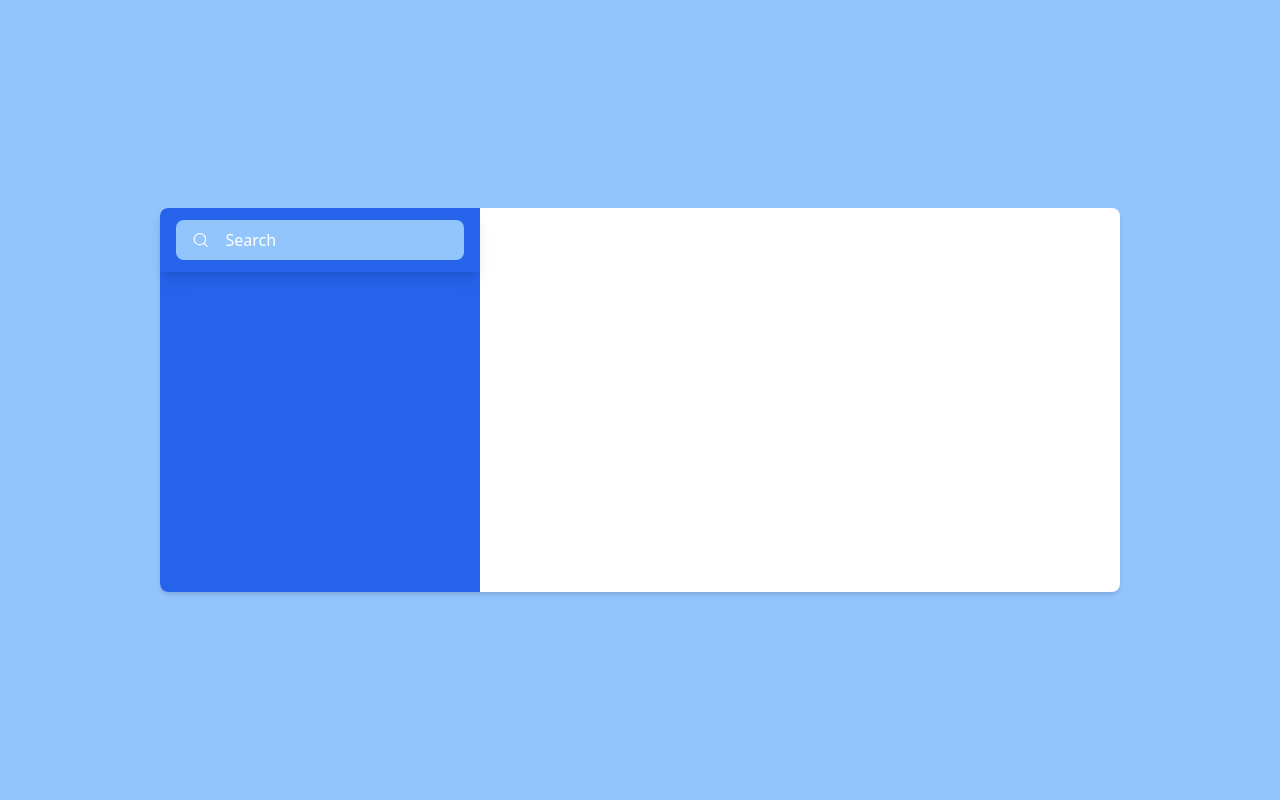
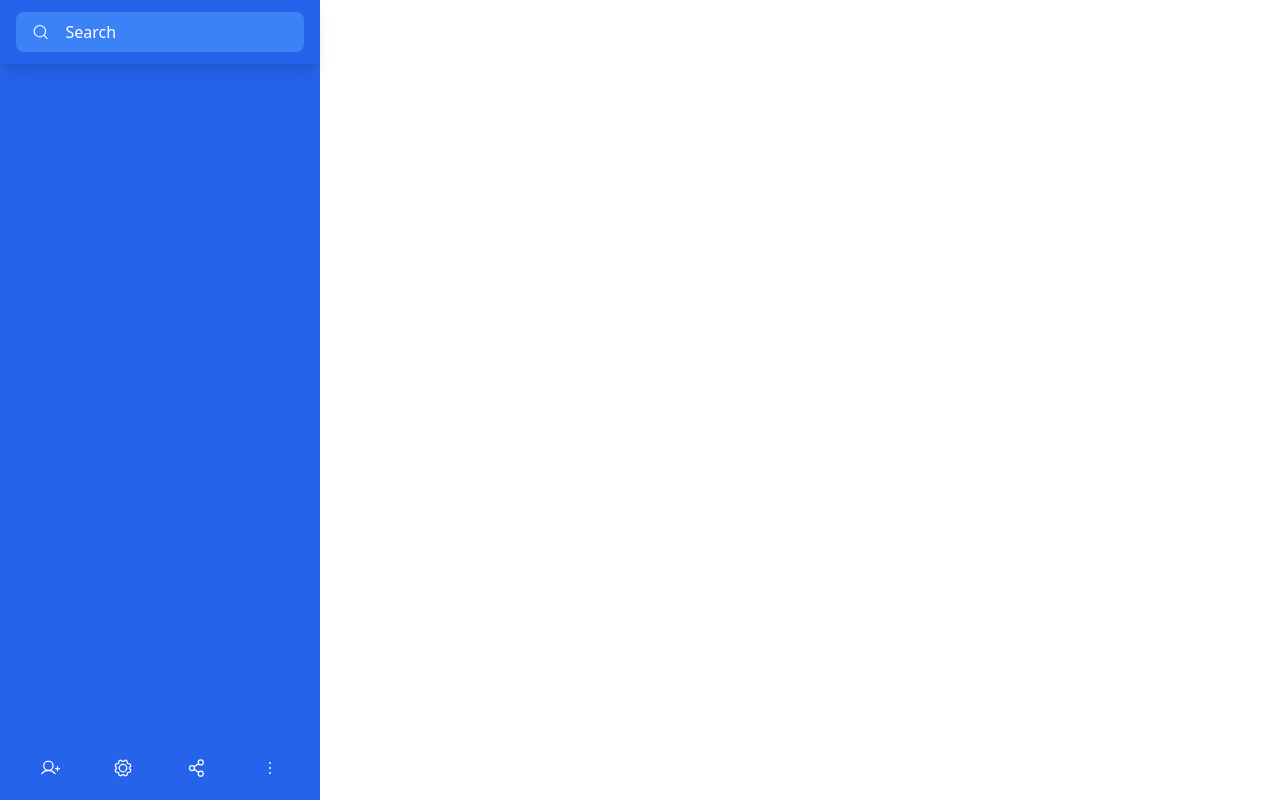
Before and after one commit to rodrigordgfs/R-Chat, a React (Vite) app: page / in a window 1280 px wide. Built offline with nearby package versions, Linux system fonts and the light colour scheme.

Commit message:
Feature: Criado menu

```diff
--- a/src/App.tsx
+++ b/src/App.tsx
@@ -4,7 +4,7 @@ import { Conversation } from "./components/Conversation"
 function App() {
   return (
     <main className="bg-blue-300 w-screen h-screen flex justify-center">
-      <div className="w-3/4 h-96 bg-white mx-0 my-auto flex flex-row rounded-lg shadow-md">
+      <div className="w-screen h-screen bg-white mx-0 my-auto flex flex-row shadow-md">
         <Chats />
         <Conversation />
       </div>
--- /dev/null
+++ b/src/components/ChatList/index.tsx
@@ -0,0 +1,5 @@
+export function ChatList() {
+    return (
+        <div className="flex-1"></div>
+    )
+}
--- a/src/components/Chats/index.tsx
+++ b/src/components/Chats/index.tsx
@@ -1,9 +1,13 @@
+import { ChatList } from "../ChatList";
+import { Menu } from "../Menu";
 import { SearchChat } from "../SearchChat";
 
 export function Chats() {
     return (
-        <div className="max-w-xs h-full w-full bg-blue-600 rounded-tl-lg rounded-bl-lg flex flex-col">
+        <div className="max-w-xs h-full w-full bg-blue-600 flex flex-col">
             <SearchChat />
+            <ChatList />
+            <Menu />
         </div>
     )
 }
--- /dev/null
+++ b/src/components/Menu/index.tsx
@@ -0,0 +1,25 @@
+import {
+  UserPlus,
+  ShareNetwork,
+  Gear,
+  DotsThreeVertical,
+} from "phosphor-react";
+
+export function Menu() {
+  return (
+    <div className="h-16 flex flex-row items-center justify-evenly gap-5 px-4">
+      <div className="h-10 w-10 rounded-full flex items-center justify-center hover:bg-blue-500 transition-colors cursor-pointer">
+        <UserPlus size={20} className="text-white" />
+      </div>
+      <div className="h-10 w-10 rounded-full flex items-center justify-center hover:bg-blue-500 transition-colors cursor-pointer">
+        <Gear size={20} className="text-white" />
+      </div>
+      <div className="h-10 w-10 rounded-full flex items-center justify-center hover:bg-blue-500 transition-colors cursor-pointer">
+        <ShareNetwork size={20} className="text-white" />
+      </div>
+      <div className="h-10 w-10 rounded-full flex items-center justify-center hover:bg-blue-500 transition-colors cursor-pointer">
+        <DotsThreeVertical size={20} className="text-white" />
+      </div>
+    </div>
+  );
+}
--- a/src/components/SearchChat/index.tsx
+++ b/src/components/SearchChat/index.tsx
@@ -3,12 +3,12 @@ import { MagnifyingGlass } from 'phosphor-react'
 export function SearchChat() {
   return (
     <div className="shadow-lg h-16 flex items-center justify-center px-4">
-      <form className="w-full  flex flex-row gap-4 items-center bg-blue-300 rounded-lg px-4">
+      <form className="w-full  flex flex-row gap-4 items-center bg-blue-500 rounded-lg px-4">
         <MagnifyingGlass size={20} className='text-white' />
         <input
           type="text"
           placeholder="Search"
-          className="w-full h-10 rounded-lg focus:outline-none bg-blue-300 placeholder:text-white text-white"
+          className="w-full h-10 rounded-lg focus:outline-none bg-inherit placeholder:text-white text-white"
         />
       </form>
     </div>
```
